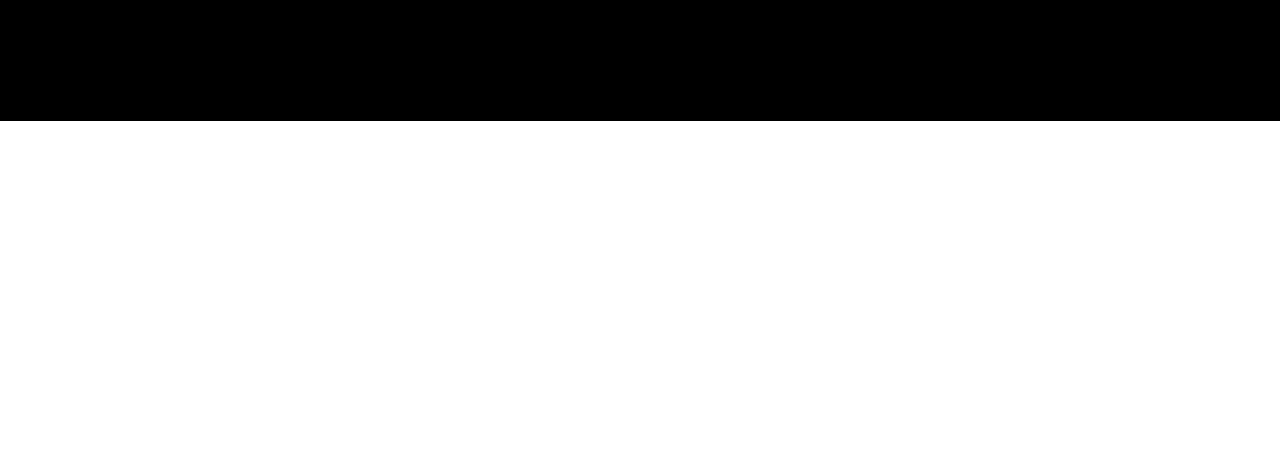
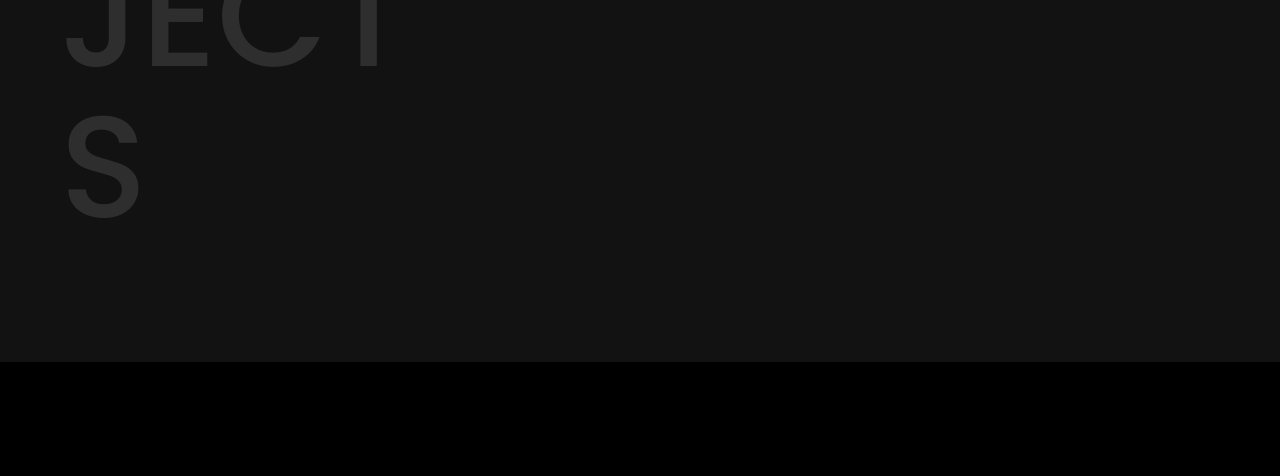
Before and after one commit to Pegasis12/Portfolio-2024, a plain HTML site: page index.html in a window 1280 px wide. Shown: the part 1827-2303 px from the top of the page. Before the commit the page ends 1948 px from the top, so only its background shows below. Drawn offline with Linux system fonts and the light colour scheme.

Commit message:
projects

```diff
--- /dev/null
+++ b/css/home/projetos.css
@@ -0,0 +1,10 @@
+.projeto-bg{
+  background: var(--cor-11);
+  padding-top: 120px;
+  padding-bottom: 120px;
+}
+
+.projetos{
+  display: grid;
+  grid-template-columns: 1fr 1fr;
+}
--- a/css/style.css
+++ b/css/style.css
@@ -11,3 +11,4 @@
 /* home */
 @import "./home/intro.css";
 @import "./home/experiencia.css";
+@import "./home/projetos.css";
--- a/index.html
+++ b/index.html
@@ -87,6 +87,14 @@
     </div>
   </section>
 
+  <section class="projeto-bg" aria-label="Projetos">
+    <div class="projetos container">
+      <h2 class="titulo-maior cor-10">Projects</h2>
+      <div class="projetos-galeria">
+
+      </div>
+    </div>
+  </section>
 
   <footer class="footer-bg">
     <div class="footer container">
```
